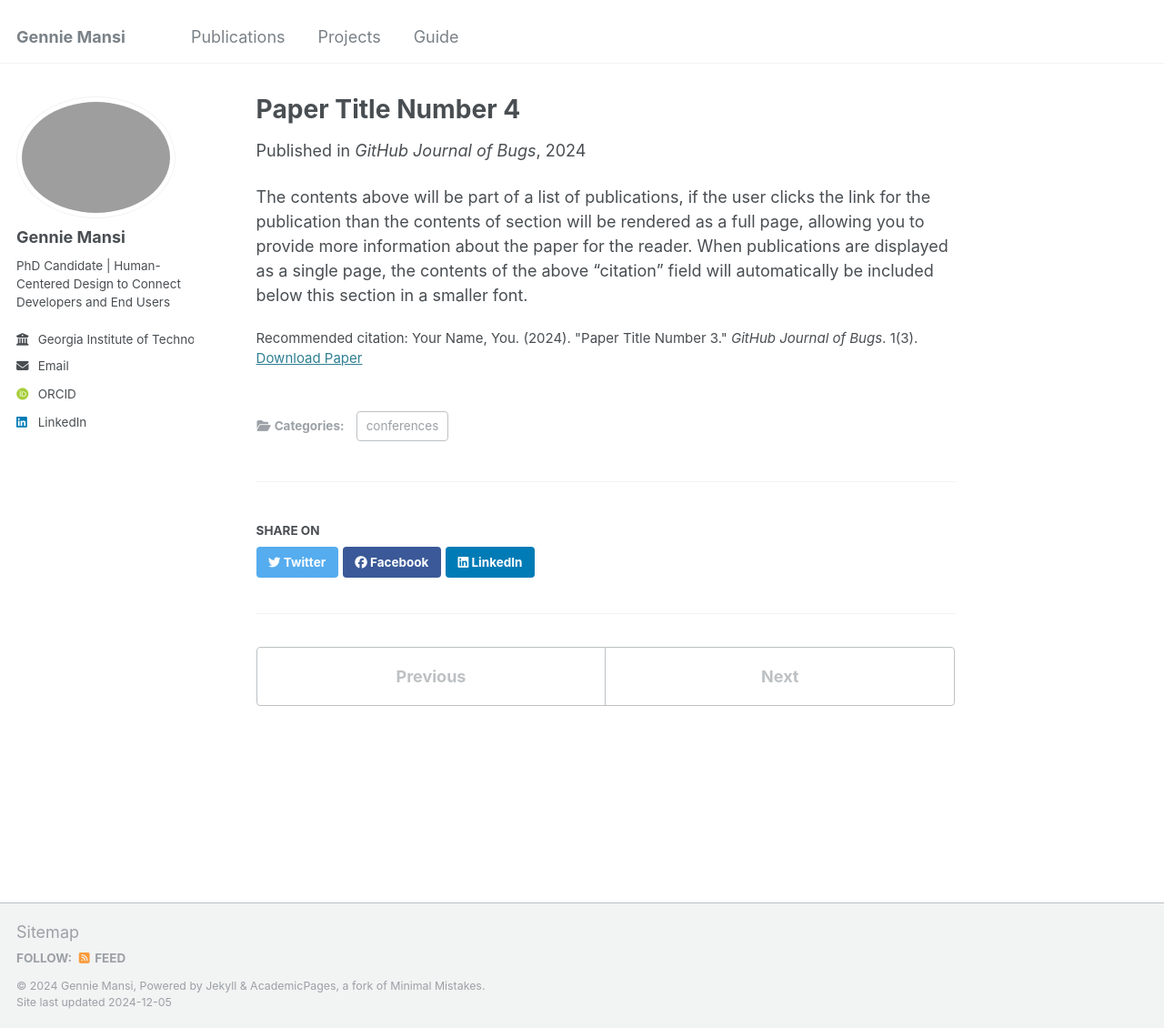
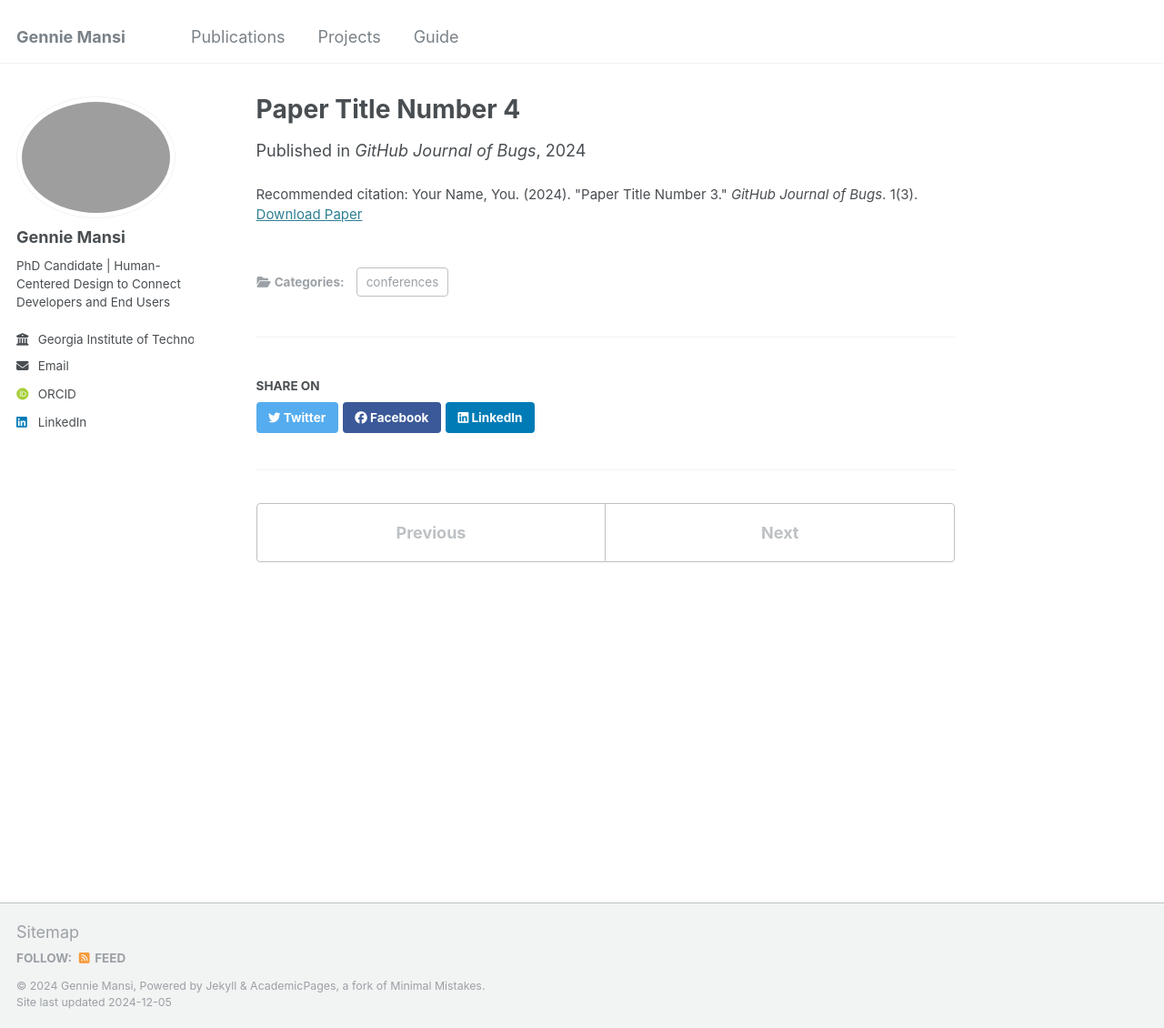
Before and after one commit to GIM494/gim494.github.io, a Jekyll site: the page built from _publications/2024-02-17-paper-title-number-4.md, in a window 1280 px wide and 1130 px high. Shown: the whole window at 91% size. Built offline with Jekyll 4.4.1, drawn with Linux system fonts in a browser that asks for light colours; some web fonts are replaced.

Commit message:
Still trying to fix publications list :(

```diff
--- a/_publications/2024-02-17-paper-title-number-4.md
+++ b/_publications/2024-02-17-paper-title-number-4.md
@@ -9,5 +9,3 @@ venue: 'GitHub Journal of Bugs'
 paperurl: 'http://academicpages.github.io/files/paper3.pdf'
 citation: 'Your Name, You. (2024). &quot;Paper Title Number 3.&quot; <i>GitHub Journal of Bugs</i>. 1(3).'
 ---
-
-The contents above will be part of a list of publications, if the user clicks the link for the publication than the contents of section will be rendered as a full page, allowing you to provide more information about the paper for the reader. When publications are displayed as a single page, the contents of the above "citation" field will automatically be included below this section in a smaller font.
```
Also changed, not shown: _publications/2024-11-09-lawyers-number-1.md (+1 -1 lines).
